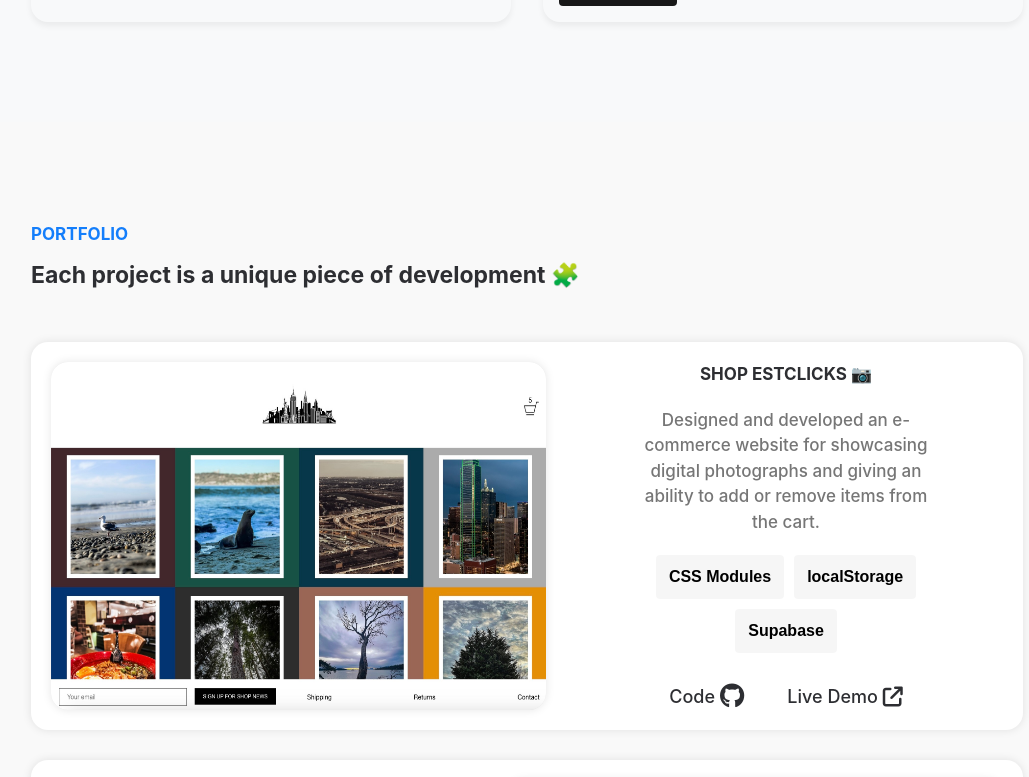
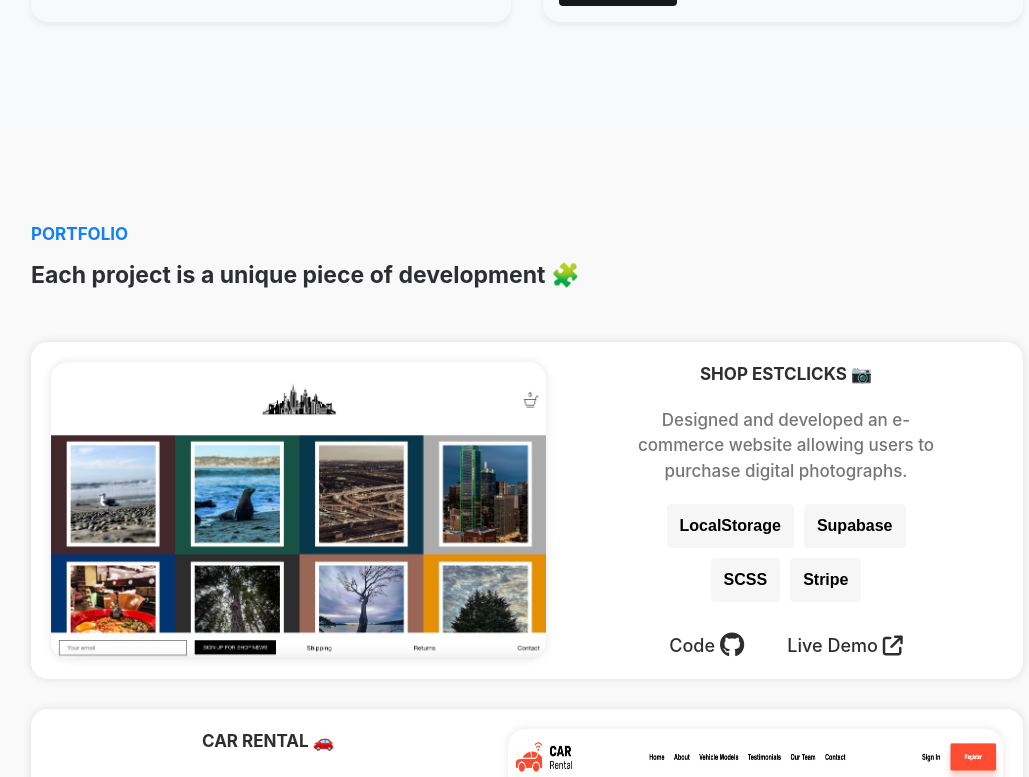
Before and after one commit to Sanket-rgb/my-portfolio, a Next.js app: page / in a window 1280 px wide. Shown: the part 2344-3121 px from the top of the page, without its empty margins (113-1142 px from the left). Built offline with nearby package versions, Linux system fonts and the light colour scheme.

Commit message:
Project info

```diff
--- a/src/components/Work/ProjectInfo.js
+++ b/src/components/Work/ProjectInfo.js
@@ -3,7 +3,7 @@
 import classes from "./ProjectInfo.module.css"
 const ProjectInfo = (props) => {
   const tools = [
-    ["CSS Modules", "localStorage", "Supabase"],
+    ["LocalStorage", "Supabase", "SCSS", "Stripe"],
     ["Next.js", "CSS Modules", "JavaScript"],
     ["SCSS", "TypeScript", "Vite", "Supabase"],
     ["Human Computer Interaction", "Figma", "Slack"],
@@ -23,7 +23,7 @@
               image={"/Images/Work/estclicksshop.jpeg"}
               name={"SHOP ESTCLICKS 📷"}
               description={
-                "Designed and developed an e-commerce website for showcasing digital photographs and giving an ability to add or remove items from the cart."
+                "Designed and developed an e-commerce website allowing users to purchase digital photographs."
               }
               tools={tools[0]}
             />
--- a/src/components/Work/Projects/Project.js
+++ b/src/components/Work/Projects/Project.js
@@ -27,7 +27,7 @@
 
           <a target="_blank" href={props.demo} rel="noreferrer">
             Live Demo
-            <i class="fa-solid fa-arrow-up-right-from-square link-icon"></i>
+            <i className="fa-solid fa-arrow-up-right-from-square link-icon"></i>
           </a>
         </div>
       </div>
```
